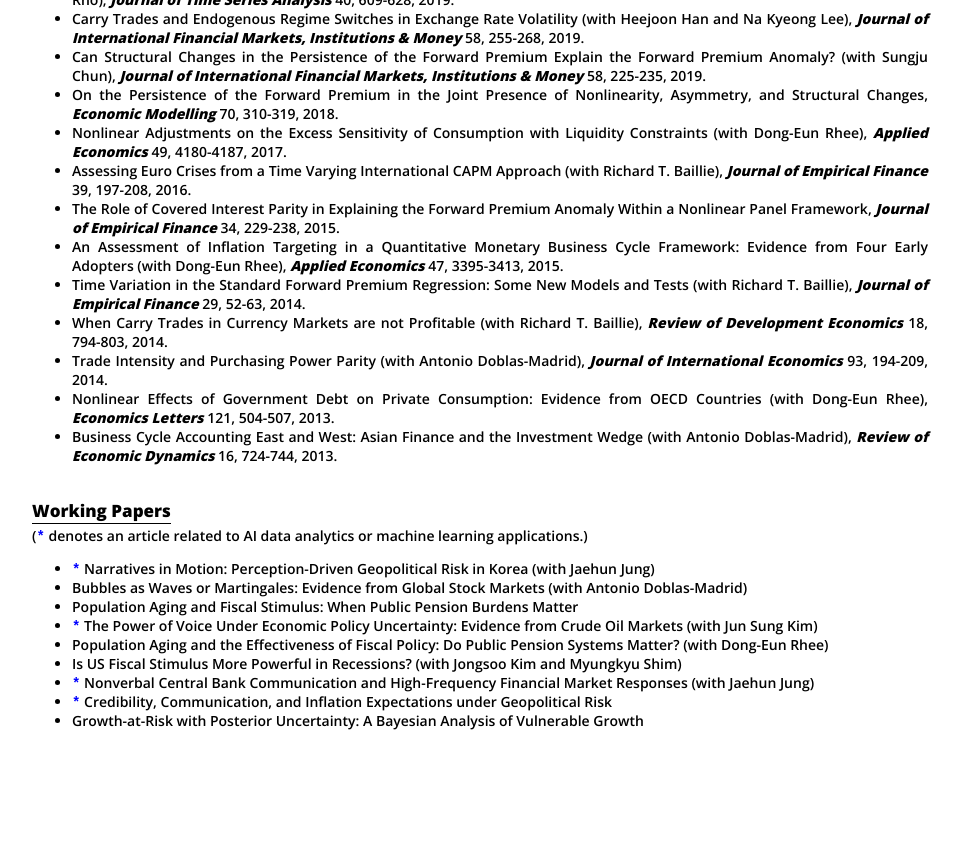
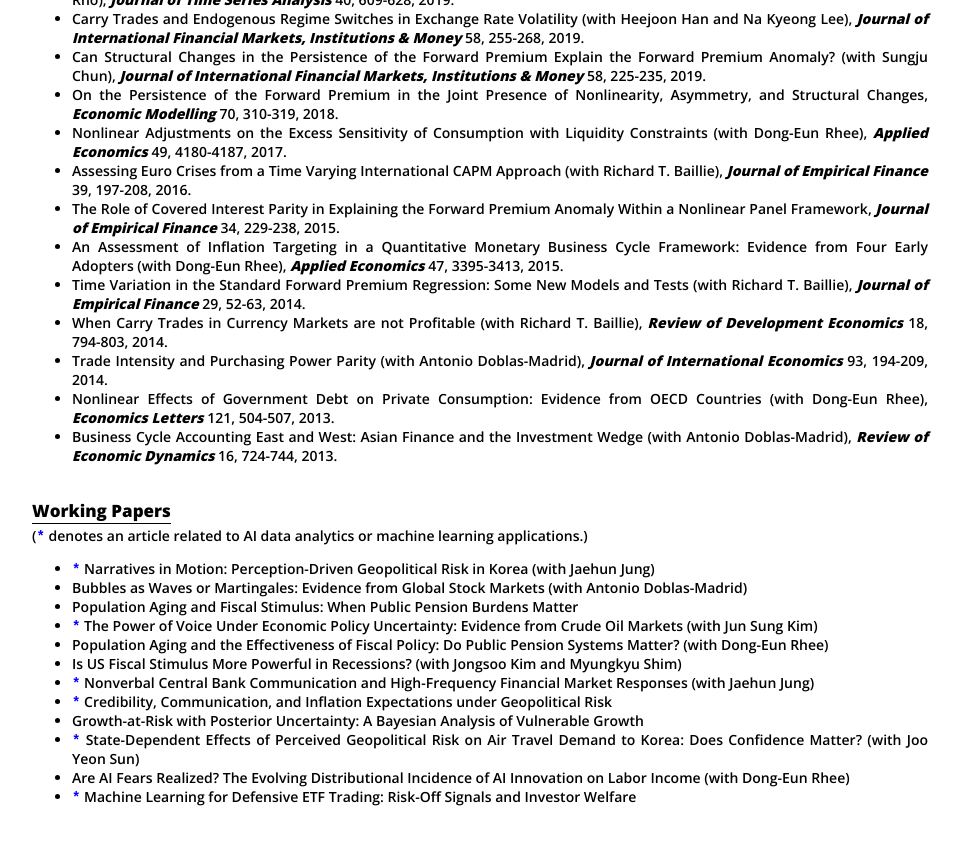
Before and after one commit to dooyeoncho/dooyeoncho.github.io, a Jekyll site: the page built from pages/research.html, in a window 1280 px wide and 900 px high, scrolled down 1294 px. Shown: the top 845 px of the window, without its empty margins (160-1122 px from the left). Built offline with Jekyll 4.4.1, drawn with Linux system fonts in a browser that asks for light colours; before the commit the page ends 2118 px from its top, so only the background shows below that.

Commit message:
Update research.html

```diff
--- a/pages/research.html
+++ b/pages/research.html
@@ -112,5 +112,8 @@ span.highlight-title {
 		<span class="highlight-title"><li><code style="color : blue"><b>*</b></code> Nonverbal Central Bank Communication and High-Frequency Financial Market Responses (with Jaehun Jung)</li></span>
 		<span class="highlight-title"><li><code style="color : blue"><b>*</b></code> Credibility, Communication, and Inflation Expectations under Geopolitical Risk</li></span>
 		<span class="highlight-title"><li> Growth-at-Risk with Posterior Uncertainty: A Bayesian Analysis of Vulnerable Growth</li></span>
+		<span class="highlight-title"><li><code style="color : blue"><b>*</b></code> State-Dependent Effects of Perceived Geopolitical Risk on Air Travel Demand to Korea: Does Confidence Matter? (with Joo Yeon Sun)</li></span>
+		<span class="highlight-title"><li> Are AI Fears Realized? The Evolving Distributional Incidence of AI Innovation on Labor Income (with Dong-Eun Rhee)</li></span>
+		<span class="highlight-title"><li><code style="color : blue"><b>*</b></code> Machine Learning for Defensive ETF Trading: Risk-Off Signals and Investor Welfare</li></span>
 	</ul>
 </div>&nbsp;&nbsp;&nbsp;&nbsp;&nbsp;&nbsp;
```
